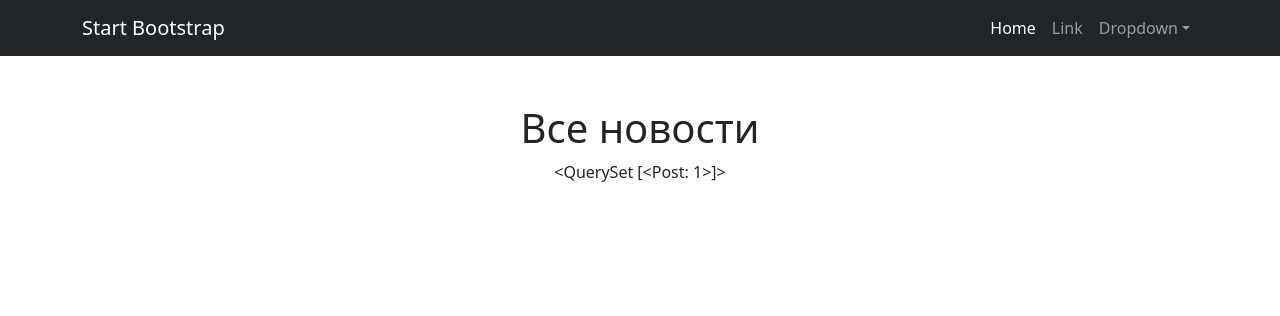
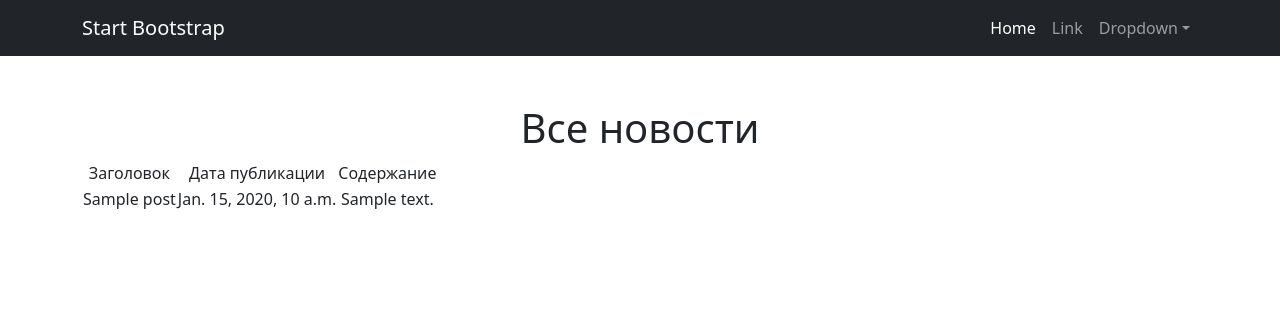
Before and after one commit to basergee/django-newsportal, a Django app: page /news/ in a window 1280 px wide. Shown: the top 316 px of the page. Run offline with Django 4.2, Linux system fonts and the light colour scheme; tables that the repository leaves empty hold one stand-in row (values such as "Sample post"); some libraries are stand-ins or nearby versions.

Commit message:
Вывел список новостей в виде таблицы

```diff
--- a/News_Portal/templates/default.html
+++ b/News_Portal/templates/default.html
@@ -42,7 +42,21 @@
                 {% block content %}
                 <h1>Все новости</h1>
                 {% if news_list %}
-                    {{news_list}}
+                    <table>
+                        <!-- Выводим заголовки столбцов таблицы -->
+                        <tr>
+                            <td>Заголовок</td>
+                            <td>Дата публикации</td>
+                            <td>Содержание</td>
+                        </tr>
+                    {% for n in news_list %}
+                        <tr>
+                            <td>{{ n.title }}</td>
+                            <td>{{ n.creation_time }}</td>
+                            <td>{{ n.content }}</td>
+                        </tr>
+                    {% endfor %}
+                    </table>
                 {% else %}
                 <h2>Новостей нет!</h2>
                 {% endif %}
```
